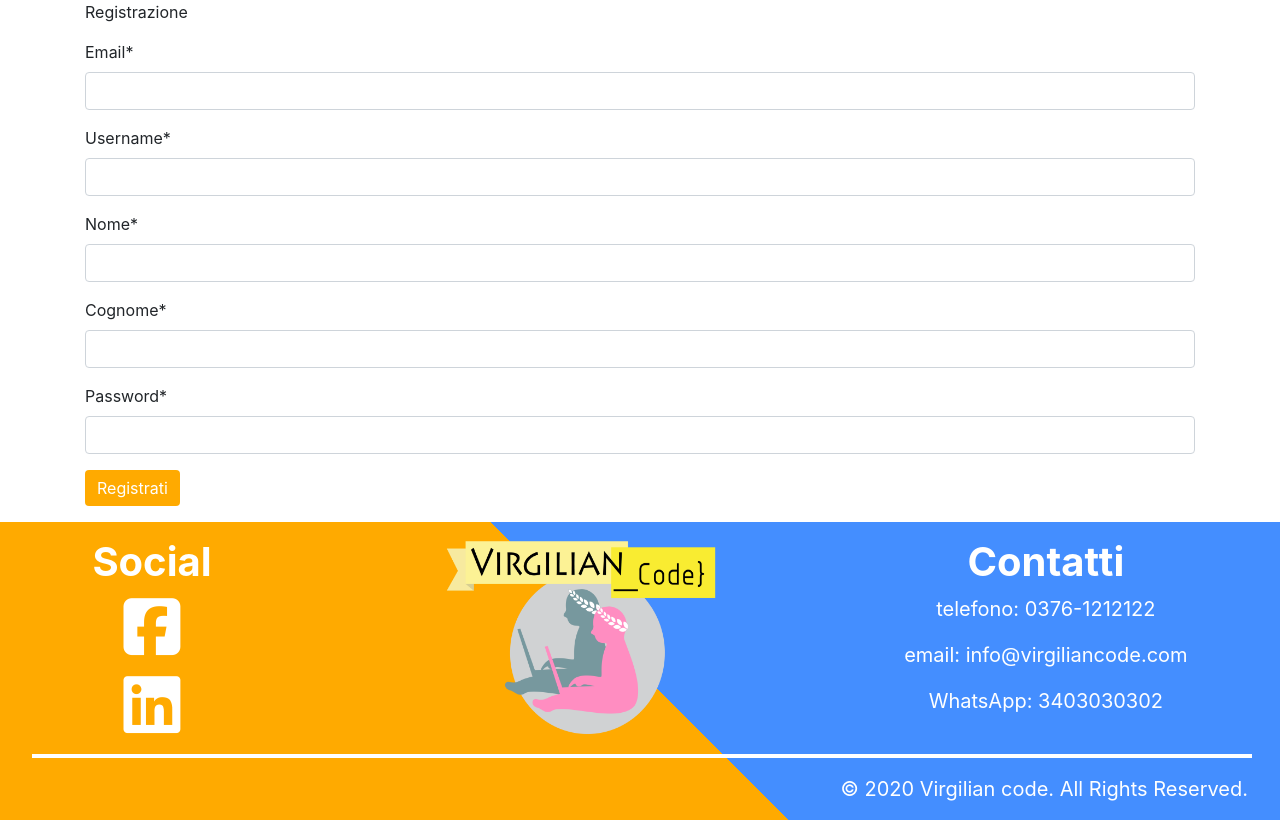
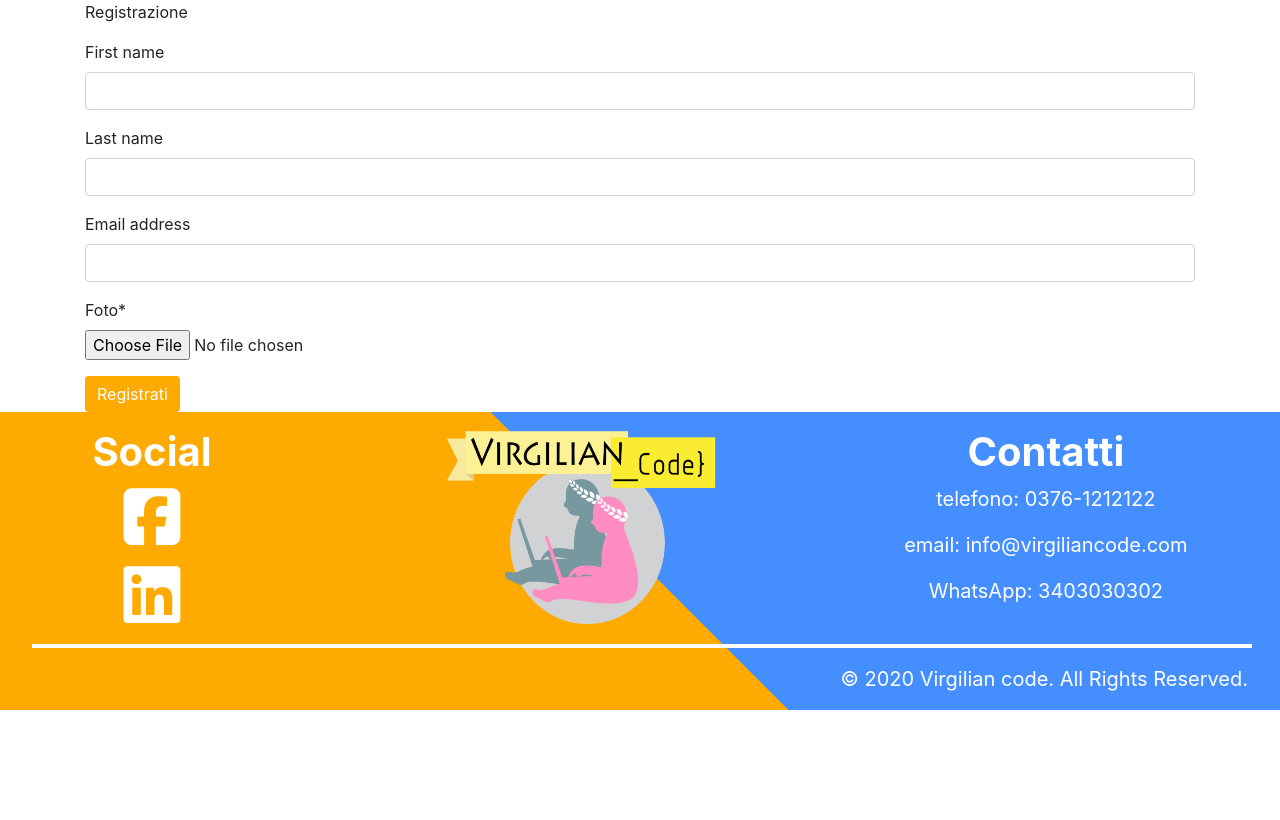
Before and after one commit to 241253/progetto_tecnologie_web, a Django app: page /user_management/registration/ in a window 1280 px wide. Shown: the part 96-916 px from the top of the page. After the commit the page ends 806 px from the top, so only its background shows below. Run offline with Django 3.2, Linux system fonts and the light colour scheme; some libraries are stand-ins or nearby versions.

Commit message:
J - utente versione 2

```diff
--- a/user_management/forms.py
+++ b/user_management/forms.py
@@ -1,15 +1,17 @@
 from crispy_forms.helper import FormHelper
 from crispy_forms.layout import Submit
 from django import forms
-from user_management.models import User
+from django.contrib.auth.models import User
+
+from user_management.models import Profile
+
 
 class UserCreationForm(forms.ModelForm):
-
-    helper = FormHelper()
-    helper.form_id = 'user-crispy-form'
-    helper.form_method = 'POST'
-    helper.add_input(Submit('submit', 'Registrati'))
-
     class Meta:
         model = User
-        fields = ('email', 'username', 'nome', 'cognome', 'password')
+        fields = ('first_name', 'last_name', 'email')
+
+class ProfileCreationForm(forms.ModelForm):
+    class Meta:
+        model = Profile
+        fields = ('foto',)
--- a/user_management/models.py
+++ b/user_management/models.py
@@ -1,68 +1,18 @@
 from django.db import models
-from django.contrib.auth.models import AbstractBaseUser, BaseUserManager
+from django.contrib.auth.models import User
+from django.db.models.signals import post_save
+from django.dispatch import receiver
 
 
-class MyAccountManager(BaseUserManager):
-    def create_user(self, email, username, nome, cognome, password=None):
-        if not email:
-            raise ValueError("L'utente deve avere un indirizzo email.")
-        if not username:
-            raise ValueError("L'utente deve avere uno username.")
-        if not nome:
-            raise ValueError("L'utente deve avere un nome")
-        if not cognome:
-            raise ValueError("L'utente deve avere un cognome")
+class Profile(models.Model):
+    user = models.OneToOneField(User, on_delete=models.CASCADE)
+    foto = models.FileField(upload_to='user_db/user_photo') #foto profilo dell'utente
 
-        user = self.model(
-            email = self.normalize_email(email),
-            username = username,
-            nome = nome,
-            cognome = cognome
+    @receiver(post_save, sender=User)
+    def create_user_profile(sender, instance, created, **kwargs):
+        if created:
+            Profile.objects.create(user=instance)
 
-        )
-
-        user.set_password(validated_data(password))
-        user.save(using=self._db)
-        return user
-
-    def create_superuser(self, email, username, nome, cognome, password):
-        user = self.create_user(
-            email = self.normalize_email(email),
-            username = username,
-            nome = nome,
-            cognome = cognome,
-            password = password
-        )
-        user.is_admin = True
-        user.is_staff = True
-        user.is_superuser = True
-        user.save(using=self._db)
-        return user
-
-class User(AbstractBaseUser):
-    email = models.EmailField(verbose_name="email", max_length=60, unique=True)
-    username = models.CharField(verbose_name="username", max_length=60, unique=True)
-    nome = models.CharField(max_length=30)
-    cognome = models.CharField(max_length=30)
-    foto = models.FileField()
-    last_login = models.DateTimeField(verbose_name="Ultimo login", auto_now = True, null=True)
-    is_admin = models.BooleanField(default=False)
-    is_staff = models.BooleanField(default=False)
-    is_active = models.BooleanField(default=True)
-    is_superuser = models.BooleanField(default=False)
-
-    USERNAME_FIELD = "email"
-    REQUIRED_FIELDS = ["username", "nome", "cognome"]
-
-    objects = MyAccountManager()
-
-    def __str__(self):
-        return self.email + " " + " " + self.nome + " " + self.cognome
-
-    def has_perm(self, perm, obj=None):
-        return self.is_admin
-
-    def has_module_perms(self, app_label):
-        return True
-
-# ce un figa di problema nel'hashing della password / nel campo che la invia
+    @receiver(post_save, sender=User)
+    def save_user_profile(sender, instance, **kwargs):
+        instance.profile.save()
--- a/user_management/templates/user_management/user_create.html
+++ b/user_management/templates/user_management/user_create.html
@@ -1,6 +1,6 @@
 {% extends 'base.html' %}
 {% load static %}
-{% load crispy_forms_tags %}
+{% load crispy_forms_filters %}
 
 {% block browser_page_title %}Virgilian Code{% endblock %}
 
@@ -10,6 +10,10 @@
 {% block content %}
     <div class="container">
         <p>Registrazione</p>
-        {% crispy form %}
+        <form method="POST">{% csrf_token %}
+            {{ user_form | crispy }}
+            {{ profile_form | crispy }}
+            <input type="submit" value="Registrati" class="btn btn-primary">
+        </form>
     </div>
 {% endblock %}
--- a/user_management/urls.py
+++ b/user_management/urls.py
@@ -6,5 +6,5 @@ from . import views
 urlpatterns = [
     path('login/', auth_views.LoginView.as_view(), name='login'),
     path('logout/', auth_views.LogoutView.as_view(), name='logout'),
-    path('registration/', views.UserRegistrationView.as_view(), name='registration'),
+    path('registration/', views.create_user, name='registration'),
 ]
--- a/user_management/views.py
+++ b/user_management/views.py
@@ -1,10 +1,53 @@
-from django.shortcuts import render
+from django.contrib import messages
+from django.contrib.auth import authenticate, login
+from django.contrib.auth.decorators import login_required
+from django.db import transaction
+from django.shortcuts import render, redirect
 from django.urls import reverse_lazy
 from django.views.generic import CreateView
-from user_management.forms import UserCreationForm
+from user_management.forms import UserCreationForm, ProfileCreationForm
 
+def create_user(request):
+    if request.method == 'POST':
+        user_form = UserCreationForm(request.POST)
+        profile_form = ProfileCreationForm(request.POST)
+        if user_form.is_valid() and profile_form.is_valid():
+            user = user_form.save()
 
-class UserRegistrationView(CreateView):
-    form_class = UserCreationForm
-    template_name = 'user_management/user_create.html'
-    success_url = reverse_lazy('home')
+            profile = profile_form.save(commit=False)
+            profile.user = user
+            profile.save()
+
+            username = user_form.cleaned_data('username')
+            password = user_form.cleaned_data('password')
+            user = authenticate(username=username, password=password)
+            login(request, user)
+
+            return redirect('home')
+    else:
+        user_form = UserCreationForm()
+        profile_form = ProfileCreationForm()
+
+    context = {'user_form':user_form, 'profile_form':profile_form}
+    return render(request, 'user_management/user_create.html', context)
+
+@login_required
+@transaction.atomic
+def update_profile(request):
+    if request.method == 'POST':
+        user_form = UserCreationForm(request.POST, instance=request.user)
+        profile_form = ProfileCreationForm(request.POST, instance=request.user.profile)
+        if user_form.is_valid() and profile_form.is_valid():
+            user_form.save()
+            profile_form.save()
+            messages.success(request, ('Your profile was successfully updated!'))
+            return redirect('settings:profile')
+        else:
+            messages.error(request, ('Please correct the error below.'))
+    else:
+        user_form = UserCreationForm(instance=request.user)
+        profile_form = ProfileCreationForm(instance=request.user.profile)
+    return render(request, 'profiles/profile.html', {
+        'user_form': user_form,
+        'profile_form': profile_form
+    })
```
Also changed, not shown: progetto_tecnologie_web/settings.py (+6 -8 lines), user_management/admin.py (deleted, +0 -20 lines), 09_spider_man.png (deleted), 28_daredevil.png (deleted).
